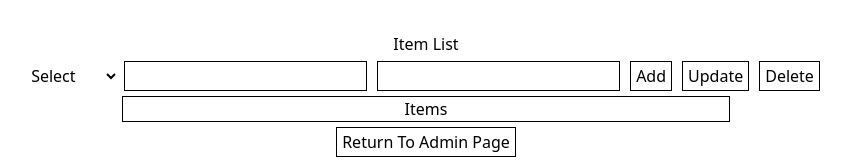
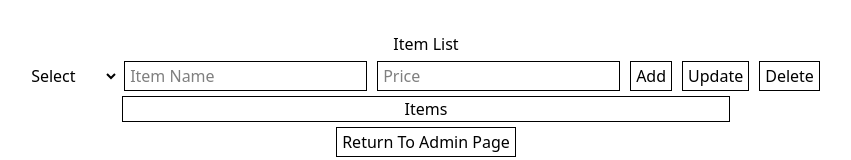
Before and after one commit to MrKabado/SariSariStore, a React (Vite) app in the folder client/: page /admin/item-list in a window 1280 px wide. Shown: the top 160 px of the page, without its empty margins (214-1065 px from the left). Built offline with nearby package versions, Linux system fonts and the light colour scheme.

Commit message:
added some

```diff
--- a/client/src/pages/admin page/AdminItemlists.jsx
+++ b/client/src/pages/admin page/AdminItemlists.jsx
@@ -23,6 +23,7 @@ function AdminItemlists() {
     setPrice('')
 
   }
+
   return (
     <>
     <div>
@@ -38,12 +39,14 @@ function AdminItemlists() {
 
             <input
               type="text"
+              placeholder='Item Name'
               value={item}
               onChange={(e) => setItem(e.target.value)}
             />
 
             <input
               type="number"
+              placeholder='Price'
               value={price}
               onChange={(e) => setPrice(e.target.value)}
             />
```
